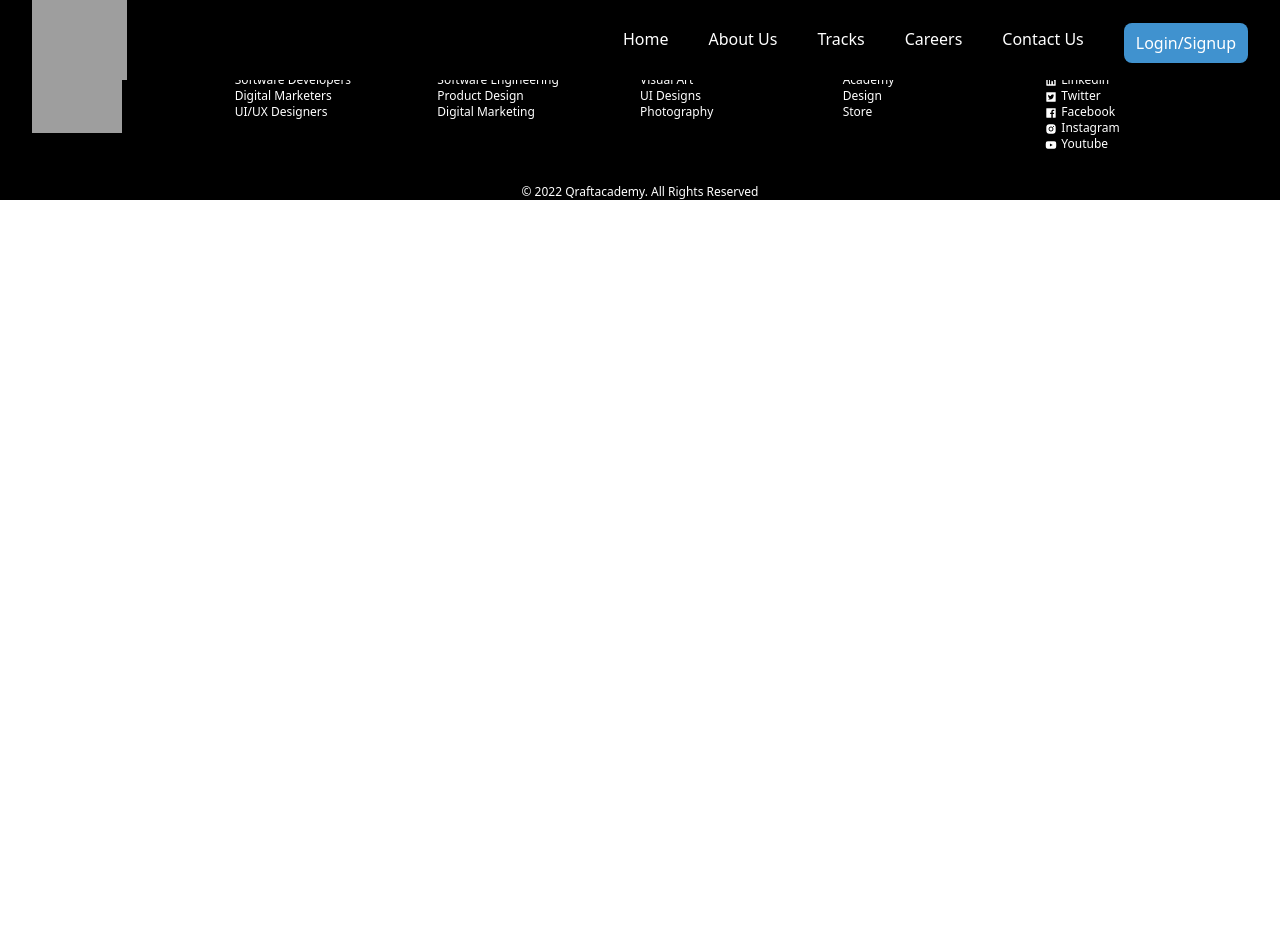
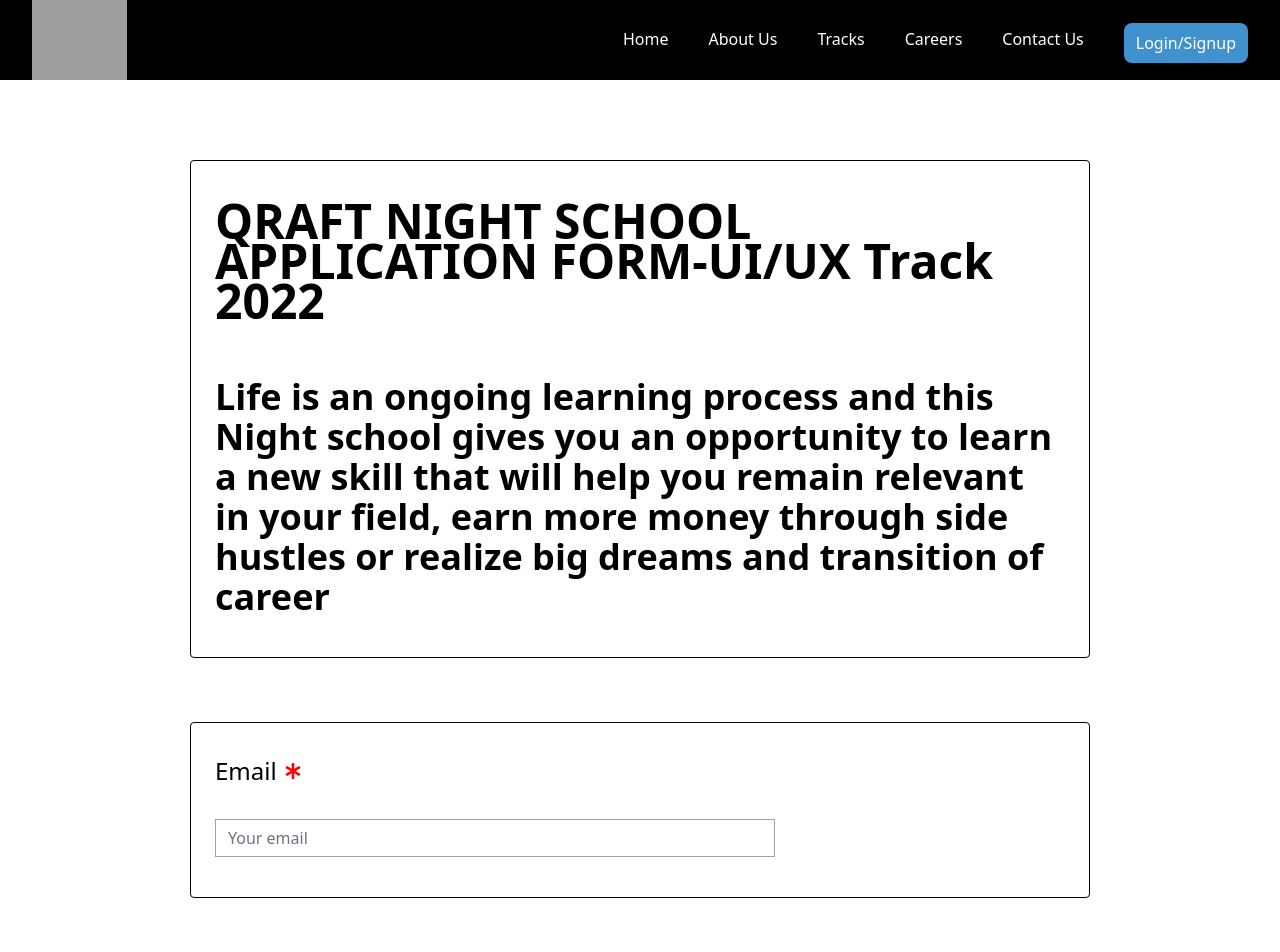
Before and after one commit to qraft-Inc/qraftacademy, a Next.js app: page /designers/dintonReg in a window 1280 px wide. Shown: the top 952 px of the page. Before the commit the page ends 800 px from the top, so only its background shows below. Built offline with nearby package versions, Linux system fonts and the light colour scheme; no server answers; grey boxes are pictures that could not be loaded; what tw-elements would draw is missing.

Commit message:
Feat:new form register with only email field

```diff
--- a/pages/designers/dintonReg.js
+++ b/pages/designers/dintonReg.js
@@ -1,5 +1,59 @@
 import React from "react";
+import { FaAsterisk } from "react-icons/fa";
+export default function dintonReg() {
+  return (
+    // INTRODUCTION
+    <div className="container mt-40 mx-auto mb-40">
+      <div
+        className="flex flex-col space-y-6 items-start justify-center px-6 py-10 border rounded border-black mx-auto"
+        style={{ width: 900, height: 498.34 }}
+      >
+        <p
+          className="text-5xl font-extrabold leading-10"
+          style={{ width: 852, height: 194.34 }}
+        >
+          QRAFT NIGHT SCHOOL APPLICATION FORM-UI/UX Track 2022
+        </p>
+        <p className="text-4xl font-semibold leading-10" style={{ width: 852 }}>
+          Life is an ongoing learning process and this Night school gives you an
+          opportunity to learn a new skill that will help you remain relevant in
+          your field, earn more money through side hustles or realize big dreams
+          and transition of career
+        </p>
+      </div>
+      {/* EMAIL CARD */}
+      <form action="">
+        <div
+          className="flex flex-col space-y-6 items-start justify-center px-6 py-8 border rounded border-black mx-auto my-16"
+          style={{ width: 900, height: 176 }}
+        >
+          {/* email title and asterik icon */}
+          <div className="inline-flex space-x-2 items-center justify-start ">
+            <p className="text-2xl font-medium">Email</p>
+            <FaAsterisk color="red" />
+          </div>
+          {/* email input with placeholder */}
+          {/* <div
+          className="flex flex-col space-y-6 items-start justify-start py-2"
+          style={{ width: 560, height: 59 }}
+        >
+          <p className="text-base font-light text-gray-400">Your email</p>
+          <div className="border-gray-400" style={{ width: 560, height: 1 }} />
+        </div> */}
+          <div
+            className=" flex flex-col space-y-6 items-start justify-start py-2"
+            style={{ width: 560, height: 59 }}
+          >
+            <input
+              class="appearance-none bg-transparent  w-full text-gray-700 mr-3  leading-tight border-b border-gray-400 "
+              type="email"
+              placeholder="Your email"
+              aria-label="email"
+            />
+          </div>
+        </div>
+      </form>
+    </div>
+  );
 
-export default function dintonReg() {
-  return <div>dintonReg</div>;
 }
```
Also changed, not shown: 1 other file (tests, documents, lock files or other folders).
